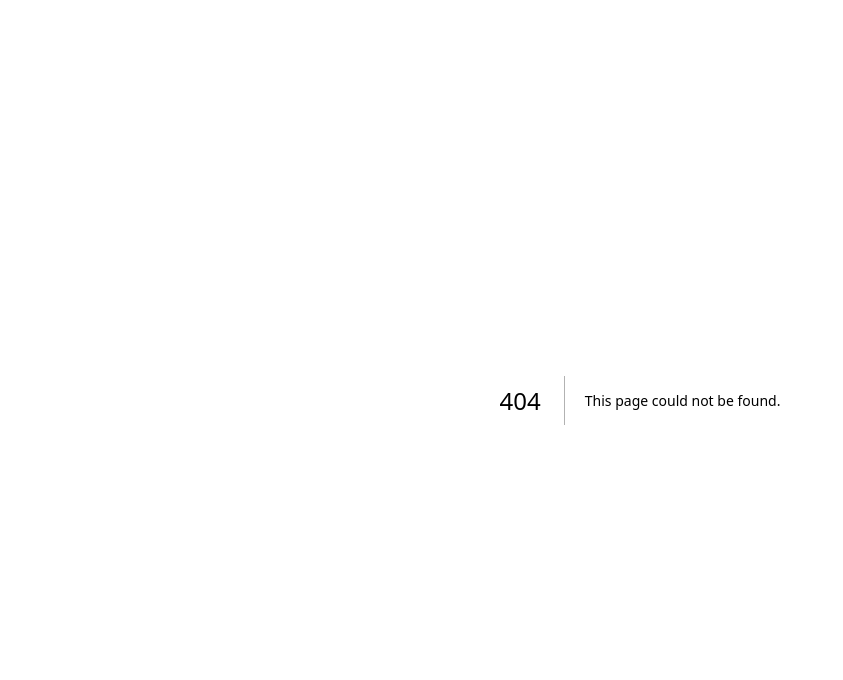
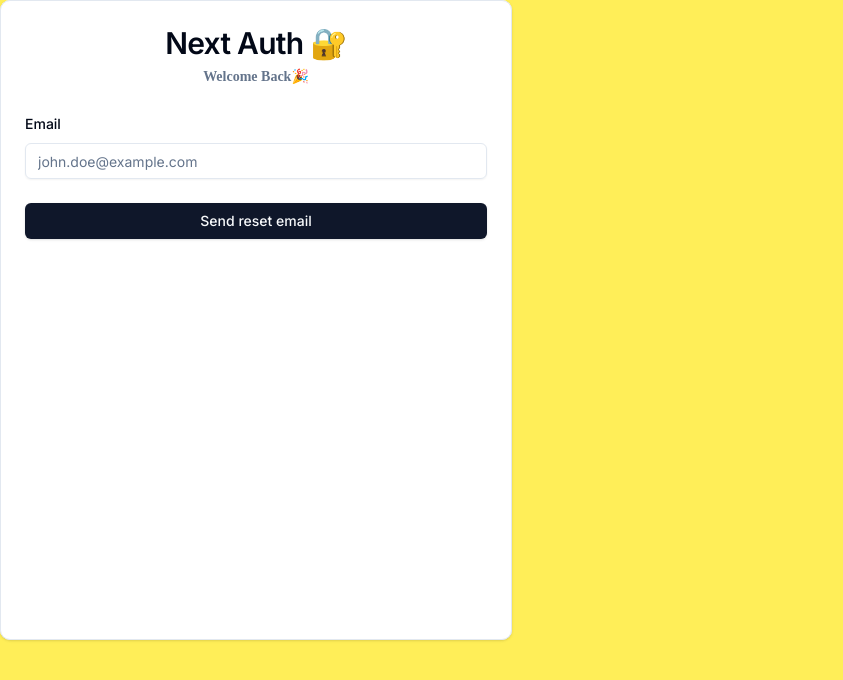
Before and after one commit to tejartr7/Next-auth, a Next.js app: page /auth/reset in a window 1280 px wide. Before the commit this address had no page. Shown: the top 680 px of the page, without its empty margins (0-843 px from the left). Built offline with nearby package versions, Linux system fonts and the light colour scheme; no server answers.

Commit message:
reset commits

```diff
--- /dev/null
+++ b/app/auth/new-verfication/page.tsx
@@ -0,0 +1,11 @@
+import React from 'react'
+import { NewVerificationForm } from '@/components/auth/new-verification';
+const Page = () => {
+  return (
+    <div>
+        < NewVerificationForm />
+    </div>
+  )
+}
+
+export default Page
--- /dev/null
+++ b/app/auth/reset/page.tsx
@@ -0,0 +1,11 @@
+import React from 'react'
+import { ResetForm } from '@/components/auth/reset'
+const Page = () => {
+  return (
+    <div>
+        < ResetForm />
+    </div>
+  )
+}
+
+export default Page
```
